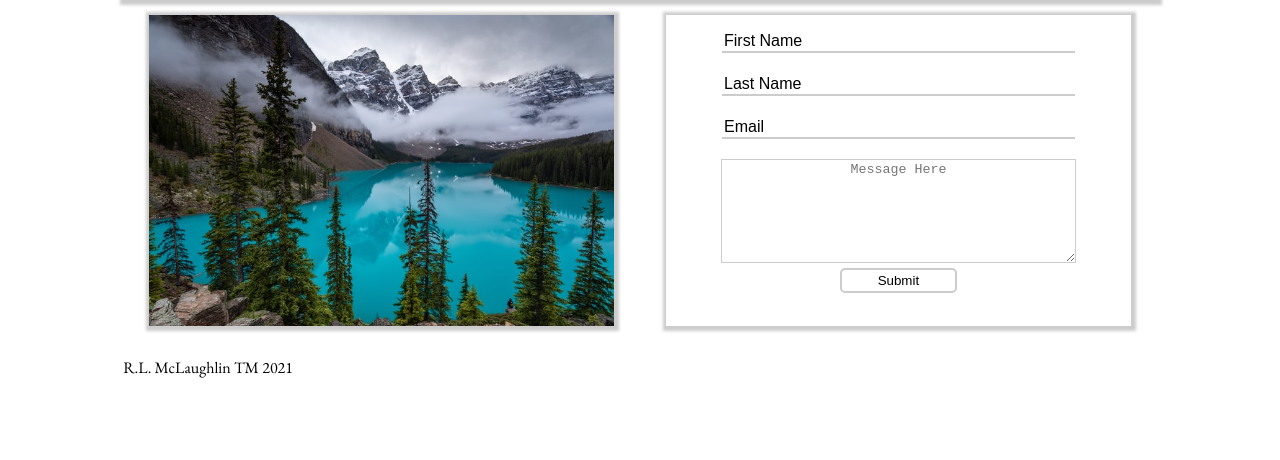
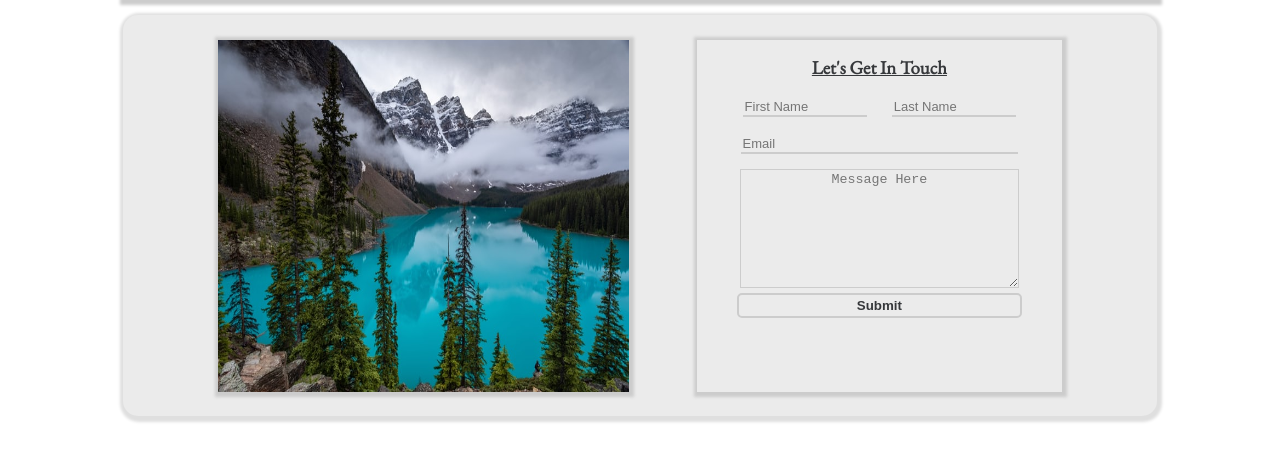
Before and after one commit to rlmclaughlin/html-css, a plain HTML site: page contact.html in a window 1280 px wide. Shown: the part 252-712 px from the top of the page. Drawn offline with nearby package versions, Linux system fonts and the light colour scheme.

Commit message:
styled contact page and made form more adaptable

```diff
--- a/contact.html
+++ b/contact.html
@@ -30,10 +30,9 @@
 
         <img class='contact-image' src='./assets/park.jpg' />
         <form>
-            <section>
+            <h3>Let's Get In Touch</h3>
+            <section class='form-name'>
                 <input placeholder="First Name"/>
-            </section>
-            <section>
                 <input placeholder="Last Name"/>
             </section>
             <section>
@@ -44,8 +43,5 @@
             <button>Submit</button>
         </form>
     </main>
-    <footer>
-        <p>R.L. McLaughlin TM 2021</p>
-    </footer>
 </body>
 </html>
--- a/index.css
+++ b/index.css
@@ -148,7 +148,6 @@ header section{
     height: 100%;
     margin-top: 0px;
     margin-bottom: 0px;
-    border-radius: 15px;
     opacity: 1;
 }
 
@@ -237,14 +236,18 @@ footer img{
 /*-------------------bio page-----------------------------*/
 
 main{
- width: 70%;
+ width: 75%;
  margin: 15px auto;
+ padding: 2% 5%;
+ border-radius: 15px;
+ background: #ebebeb;
+ color: #36383b;
+ box-shadow: 1px 2px 3px 4px rgb(223, 223, 223);
 
 }
 
 main h2{
-    font-size: 36px;
-    text-align: center;
+    font-size: 33px;
 }
 
 main section p{
@@ -255,12 +258,12 @@ main section p{
 
 .record-image{
     width: 100%;
-    max-width: 290px;
-    height: 100%;
-    max-height: 360px;
+    max-width: 320px;
+    height: auto;
+
     float: right;
-    box-shadow: 1px 1px 3px 4px #ccc;
-    margin:10px 0px 10px 25px;
+    box-shadow: 1px 1px 3px 4px #454851;
+    margin:10px 0px 13px 45px;
     opacity: 0.9;
 
 }
@@ -271,8 +274,8 @@ main section p{
     height: 100%;
     max-height: 320px;
     float: left;
-    box-shadow: 1px 1px 3px 4px #ccc;
-    margin: 10px 25px 10px 0px;
+    box-shadow: 1px 1px 3px 4px #454851;
+    margin: 10px 45px 10px 0px;
     opacity: 0.9;
 }
 
@@ -281,33 +284,52 @@ main section p{
 
 /*----------------contact me------------------------------*/
 .contact-container{
-    width: 85%;
+    width: 75%;
+    height:44%;
     display: flex;
     flex-wrap: wrap;
     justify-content: space-around;
+    color: #36383b;
+
 
 }
 
 form{
-    width: 45%;
+    width: 40%;
     text-align: center;
     padding: 15px 0px;
     box-shadow: 1px 1px 3px 4px #ccc;
+}
 
+form h3{
+    margin-top: 0px;
+    text-decoration: underline;
+}
+
+.form-name{
+    width: 75%;
+    display: flex;
+    flex-wrap: wrap;
+    justify-content: space-between;
+    margin: 0 auto;
+}
+
+.form-name input{
+    width: 44%;
 }
 
 input{
     width: 75%;
-    margin-bottom: 20px;
-    font-size: 16px;
+    margin-bottom: 15px;
+    font-size: 13px;
     border-top: none;
     border-right: none;
     border-left: none;
     border-bottom-color: #ccc;
+    background: #ebebeb
 }
 
 input::placeholder{
-    color: black;
     margin: 0 auto;
 }
 
@@ -315,6 +337,7 @@ textarea{
     width: 75%;
     height: 35%;
     border-color: #ccc;
+    background: #ebebeb;
 }
 
 textarea:focus, input:focus{
@@ -338,9 +361,11 @@ form h2{
 }
 
 form button{
-    width: 25%;
+    width: 78%;
     background: transparent;
     border-radius: 5px;
     height: 25px;
     border: 2px solid #ccc;
+    font-weight:bold;
+    color: #36383b;
 }
```
Also changed, not shown: bio.html (+3 -1 lines).
